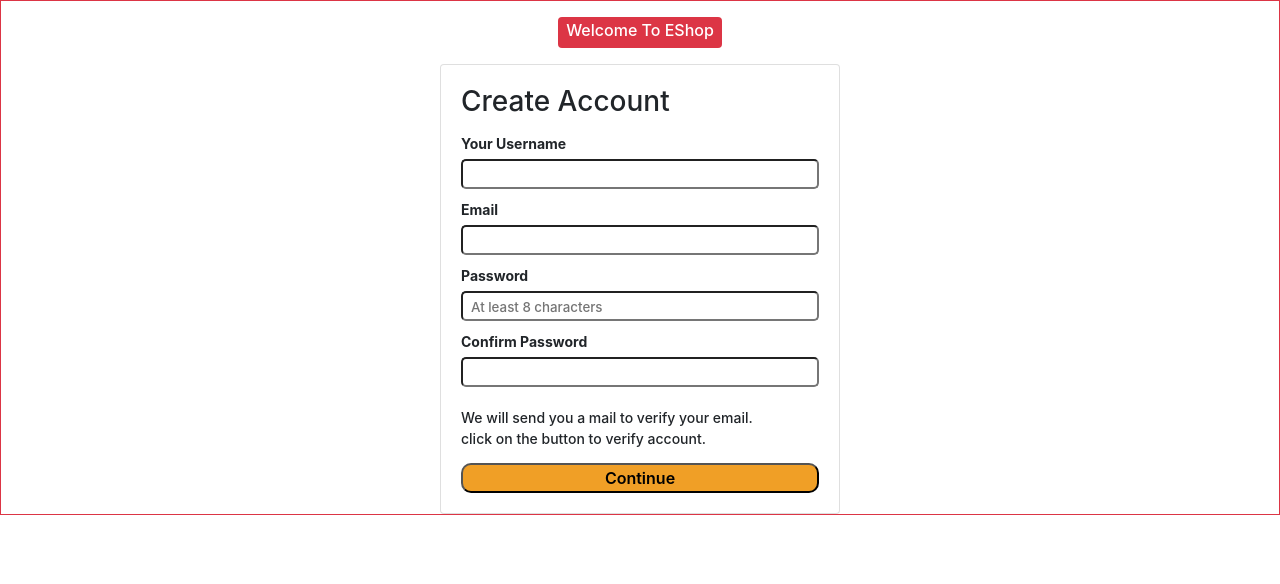
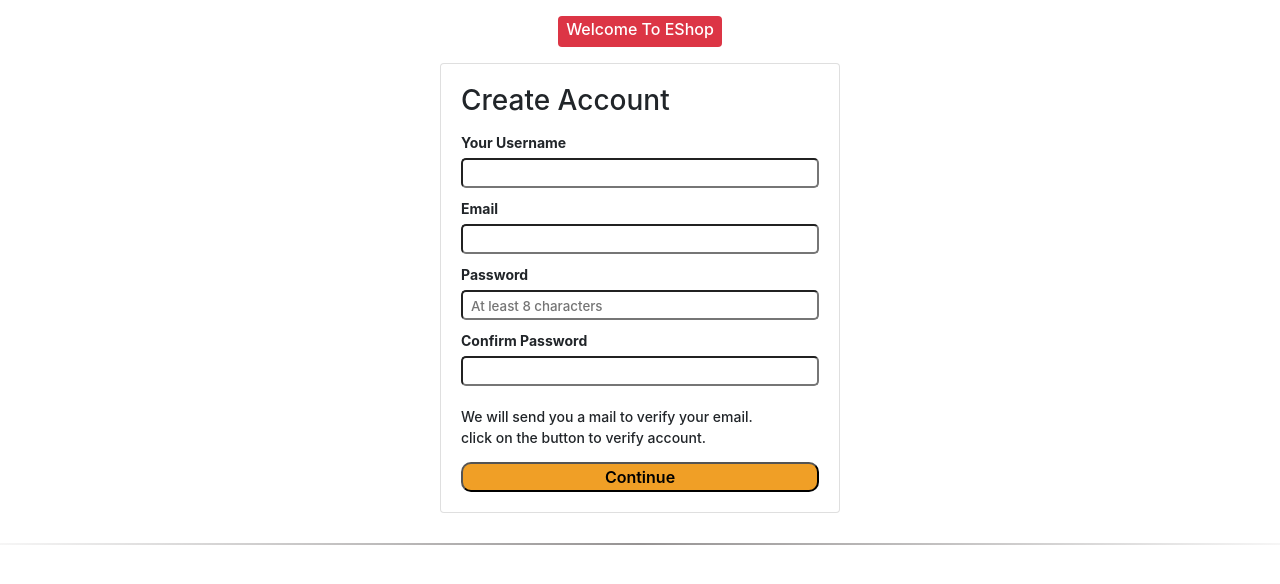
Before and after one commit to piyushpandey16444/EShop, a Django app: page /signup/ in a window 1280 px wide. Shown: the part 56-640 px from the top of the page. Run offline with Django 3.2, Linux system fonts and the light colour scheme; some libraries are stand-ins or nearby versions.

Commit message:
linear gradient added

```diff
--- a/store/static/store/css/signup.css
+++ b/store/static/store/css/signup.css
@@ -125,3 +125,13 @@
 .a-button-input:hover {
     background-color: #f8c271;
 }
+
+.gradient__hr {
+    display: block;
+    border: none;
+    color: rgb(107, 99, 99);
+    height: 2px;
+    background: rgb(73, 71, 71);
+    background: -webkit-gradient( radial, 50% 50%, 0, 50% 50%, 700, from(rgb(150, 147, 147)), to(#fff));
+    margin-top: 30px;
+}
--- a/store/templates/store/signup.html
+++ b/store/templates/store/signup.html
@@ -5,7 +5,7 @@
 {% endblock title %}
 
 {% block content %}
-    <div class="d-flex flex-column mx-auto border border-danger">
+    <div class="d-flex flex-column mx-auto">
         <div class="card-title mx-auto m-3 pl-2 pr-2 pt-1 bg-danger rounded text-white">
             <h4 style="font-size: 16px;">Welcome To EShop</h4>
         </div>
@@ -38,4 +38,6 @@
             </div>
         </div>
     </div>
+
+    <hr class="gradient__hr mx-auto">
 {% endblock content %}
```
